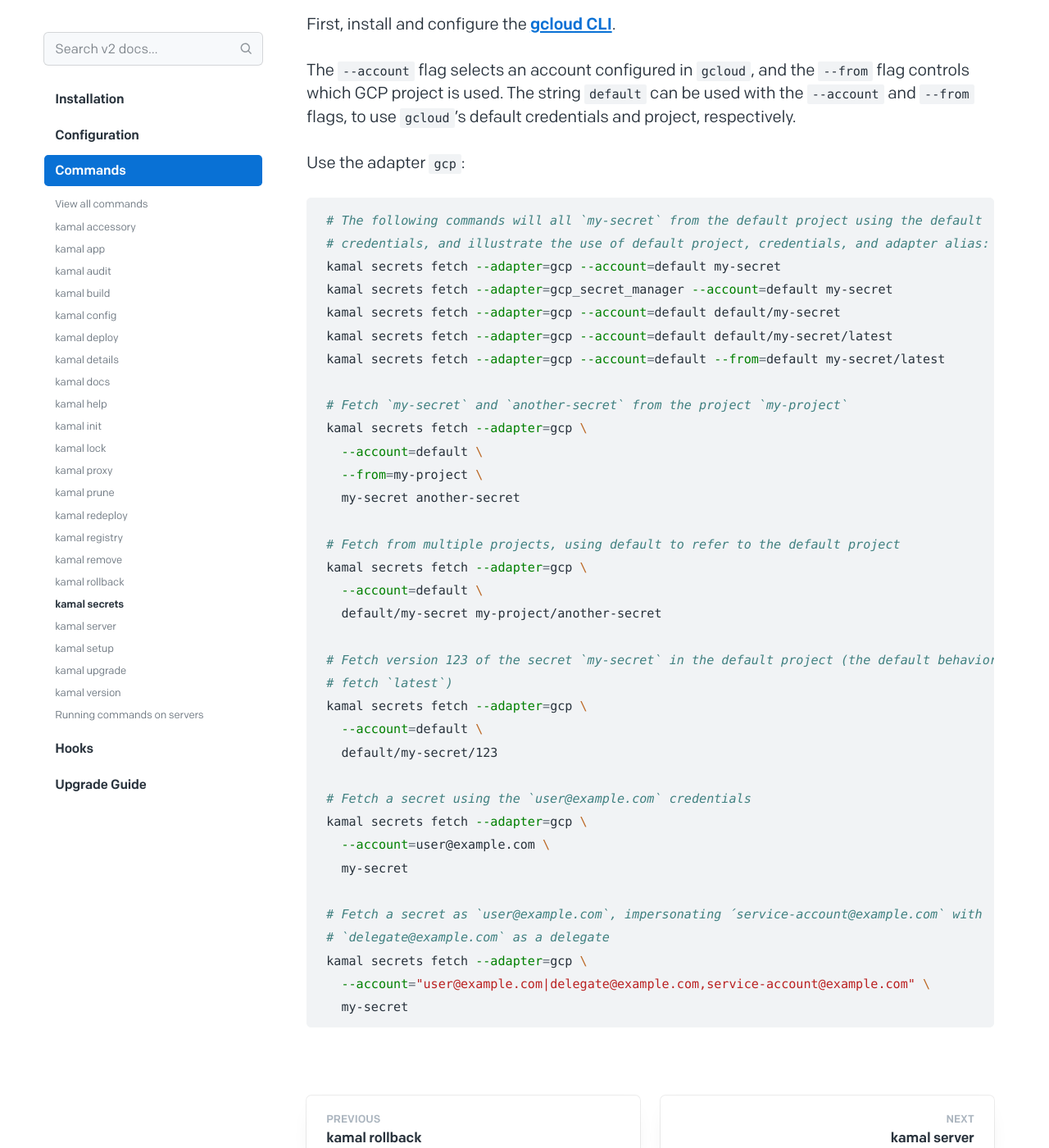
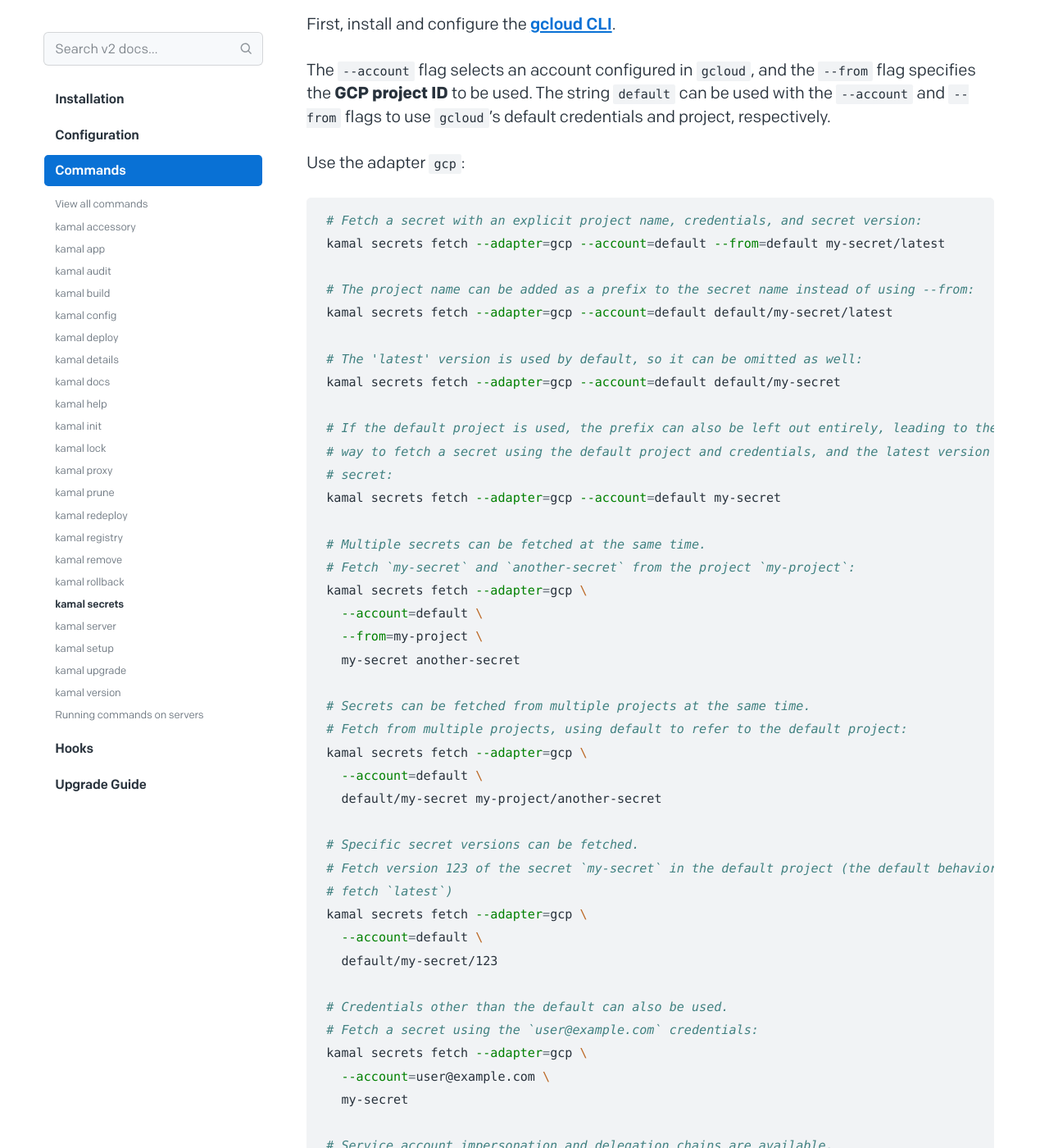
Before and after one commit to basecamp/kamal-site, a Jekyll site: the page built from docs/commands/secrets.md, in a window 1280 px wide and 1400 px high, scrolled down 4645 px. Shown: the whole window at 82% size. Built offline with Jekyll 4.4.1, drawn with Linux system fonts in a browser that asks for light colours; some of the changed text lies outside the part shown.

Commit message:
Try to clarify the examples a bit

````diff
--- a/docs/commands/secrets.md
+++ b/docs/commands/secrets.md
@@ -158,42 +158,53 @@ The doppler adapter does not use the `--account` option, if given it will be ign
 
 First, install and configure the [gcloud CLI](https://cloud.google.com/sdk/gcloud/reference/secrets).
 
-The `--account` flag selects an account configured in `gcloud`, and the `--from` flag controls which GCP project is used. The string `default` can be used with the `--account` and `--from` flags, to use `gcloud`'s default credentials and project, respectively.
+The `--account` flag selects an account configured in `gcloud`, and the `--from` flag specifies the **GCP project ID** to be used. The string `default` can be used with the `--account` and `--from` flags to use `gcloud`'s default credentials and project, respectively.
 
 Use the adapter `gcp`:
 
 ```bash
-# The following commands will all `my-secret` from the default project using the default
-# credentials, and illustrate the use of default project, credentials, and adapter alias:
-kamal secrets fetch --adapter=gcp --account=default my-secret
-kamal secrets fetch --adapter=gcp_secret_manager --account=default my-secret
-kamal secrets fetch --adapter=gcp --account=default default/my-secret
-kamal secrets fetch --adapter=gcp --account=default default/my-secret/latest
+# Fetch a secret with an explicit project name, credentials, and secret version:
 kamal secrets fetch --adapter=gcp --account=default --from=default my-secret/latest
 
-# Fetch `my-secret` and `another-secret` from the project `my-project`
+# The project name can be added as a prefix to the secret name instead of using --from:
+kamal secrets fetch --adapter=gcp --account=default default/my-secret/latest
+
+# The 'latest' version is used by default, so it can be omitted as well:
+kamal secrets fetch --adapter=gcp --account=default default/my-secret
+
+# If the default project is used, the prefix can also be left out entirely, leading to the simplest
+# way to fetch a secret using the default project and credentials, and the latest version of the
+# secret:
+kamal secrets fetch --adapter=gcp --account=default my-secret
+
+# Multiple secrets can be fetched at the same time.
+# Fetch `my-secret` and `another-secret` from the project `my-project`:
 kamal secrets fetch --adapter=gcp \
   --account=default \
   --from=my-project \
   my-secret another-secret
 
-# Fetch from multiple projects, using default to refer to the default project
+# Secrets can be fetched from multiple projects at the same time.
+# Fetch from multiple projects, using default to refer to the default project:
 kamal secrets fetch --adapter=gcp \
   --account=default \
   default/my-secret my-project/another-secret
 
+# Specific secret versions can be fetched.
 # Fetch version 123 of the secret `my-secret` in the default project (the default behavior is to
 # fetch `latest`)
 kamal secrets fetch --adapter=gcp \
   --account=default \
   default/my-secret/123
 
-# Fetch a secret using the `user@example.com` credentials
+# Credentials other than the default can also be used.
+# Fetch a secret using the `user@example.com` credentials:
 kamal secrets fetch --adapter=gcp \
   --account=user@example.com \
   my-secret
 
-# Fetch a secret as `user@example.com`, impersonating ´service-account@example.com` with
+# Service account impersonation and delegation chains are available.
+# Fetch a secret as `user@example.com`, impersonating `service-account@example.com` with
 # `delegate@example.com` as a delegate
 kamal secrets fetch --adapter=gcp \
   --account="user@example.com|delegate@example.com,service-account@example.com" \
````
